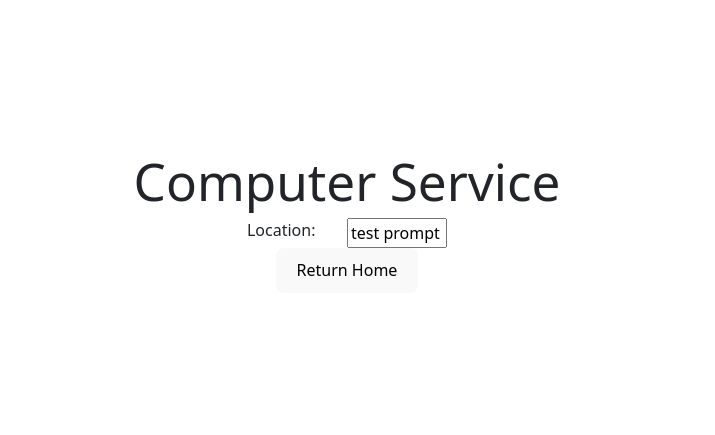
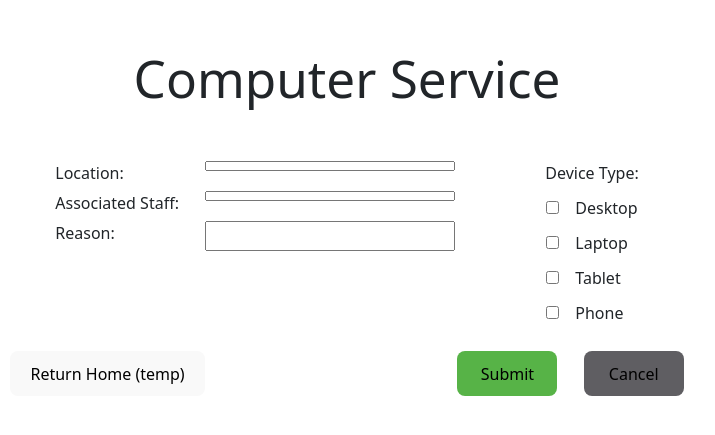
Before and after one commit to Landaman/softeng-framework-mqp, a React (Vite) app in the folder apps/frontend/: page /ServiceRequest in a window 1280 px wide. Shown: the part 177-612 px from the top of the page, without its empty margins (293-1008 px from the left). Built offline with nearby package versions, Linux system fonts and the light colour scheme; the HTML template or start-up script is replaced by a standard one.

Commit message:
Functional service request page

```diff
--- a/apps/frontend/src/ServiceRequest.tsx
+++ b/apps/frontend/src/ServiceRequest.tsx
@@ -1,24 +1,127 @@
-import {ChangeEvent, useState} from 'react';
+import { ChangeEvent, useState } from "react";
 
 function ServiceRequest() {
+  const [locationText, setLocationText] = useState("");
+    const [staffText, setStaffText] = useState("");
+    const [reasonText, setReasonText] = useState("");
+    const [deviceType, setDeviceType] = useState("");
+    const [desktopChecked, setDesktop] = useState(false);
+    const [laptopChecked, setLaptop] = useState(false);
+    const [tabletChecked, setTablet] = useState(false);
+    const [phoneChecked, setPhone] = useState(false);
 
-    const [inputText, setInputText] = useState("test prompt");
 
-    function handleInput(e: ChangeEvent<HTMLInputElement>) {
-        setInputText(e.target.value);
+
+    function handleLocationInput(e: ChangeEvent<HTMLInputElement>) {
+    setLocationText(e.target.value);
+  }
+
+    function handleStaffInput(e: ChangeEvent<HTMLInputElement>) {
+        setStaffText(e.target.value);
+    }
+
+    function handleReasonText(e: ChangeEvent<HTMLTextAreaElement>) {
+        setReasonText(e.target.value);
+    }
+
+    function handleDesktop() {
+        setDeviceType("Desktop");
+        setDesktop(true);
+        setLaptop(false);
+        setTablet(false);
+        setPhone(false);
+    }
+
+    function handleLaptop() {
+        setDeviceType("Laptop");
+        setDesktop(false);
+        setLaptop(true);
+        setTablet(false);
+        setPhone(false);
+    }
+
+    function handleTablet() {
+        setDeviceType("Tablet");
+        setDesktop(false);
+        setLaptop(false);
+        setTablet(true);
+        setPhone(false);
+    }
+
+    function handlePhone() {
+        setDeviceType("Phone");
+        setDesktop(false);
+        setLaptop(false);
+        setTablet(false);
+        setPhone(true);
+    }
+
+    function handleSubmit() {
+        setLocationText("");
+        setReasonText("");
+        setStaffText("");
+        setDesktop(false);
+        setLaptop(false);
+        setTablet(false);
+        setPhone(false);
+
+    }
+
+    function handleClear() {
+        setLocationText("");
+        setReasonText("");
+        setStaffText("");
+        setDesktop(false);
+        setLaptop(false);
+        setTablet(false);
+        setPhone(false);
     }
 
   return (
     <>
       <h1>Computer Service</h1>
+        <div className="hbox">
+            <div className="vbox">
                 <div className="label-container">
                     <label>Location:</label>
-            <input value={inputText} onChange={handleInput} />
+                    <input value={locationText} onChange={handleLocationInput} />
                 </div>
-        <div>
+                <div className="label-container">
+                    <label>Associated Staff:</label>
+                    <input value={staffText} onChange={handleStaffInput} />
+                </div>
+                <div className="label-container2">
+                    <label>Reason:</label>
+                    <textarea value={reasonText} rows={3} onChange={handleReasonText}/>
+                </div>
+            </div>
+            <div className="vbox">
+                <label className="selection-label">Device Type:</label>
+                <div className="selection-container" onClick={handleDesktop}>
+                    <input className="checkbox" type="checkbox" checked={desktopChecked} onChange={handleDesktop}></input>
+                    <label className="descriptor">Desktop</label>
+                </div>
+                <div className="selection-container" onClick={handleLaptop}>
+                    <input className="checkbox" type="checkbox" checked={laptopChecked} onChange={handleLaptop}></input>
+                    <label className="descriptor">Laptop</label>
+                </div>
+                <div className="selection-container" onClick={handleTablet}>
+                    <input className="checkbox" type="checkbox" checked={tabletChecked} onChange={handleTablet}></input>
+                    <label className="descriptor">Tablet</label>
+                </div>
+                <div className="selection-container" onClick={handlePhone}>
+                    <input className="checkbox" type="checkbox" checked={phoneChecked} onChange={handlePhone}></input>
+                    <label className="descriptor">Phone</label>
+                </div>
+            </div>
+        </div>
+      <div className="hbox-button">
         <a href={`/`}>
-        <button className={"button"}>Return Home</button>
+          <button className={"button"}>Return Home (temp)</button>
         </a>
+          <div className={"spacer"}></div>
+          <button className={"submit"} onClick={handleSubmit} >Submit</button>
+          <button className={"cancel"} onClick={handleClear}>Cancel</button>
       </div>
     </>
   );
--- a/apps/frontend/src/index.css
+++ b/apps/frontend/src/index.css
@@ -34,21 +34,98 @@ body {
 h1 {
   font-size: 3.2em;
   line-height: 1.1;
+  margin-bottom: 15px;
+}
+
+button.submit {
+  background-color: #57B347;
+  width: 100px;
+}
+
+button.cancel {
+  background-color: #5F5E62;
+  width: 100px;
 }
 
 label {
-
 }
 
 input {
-  width: 100px;
+  width: 250px;
+  text-wrap: normal;
+  overflow-wrap: normal;
+}
+
+textarea {
+  width: 250px;
+  resize: none;
+}
+
+input.checkbox {
+  width: 15px;
+  margin: 0 15px 20px 0;
+  padding-top: 5px;
+  cursor: pointer;
+}
+
+label.selection-label {
+  margin-top: 10px;
+  margin-bottom: 11px;
+}
+
+label.descriptor {
+  margin-bottom: 24px;
+  cursor: pointer;
 }
 
 .label-container {
   display: flex;
   justify-content: space-between;
+  width: 400px;
+  height: 30px;
+  margin: 0 auto;
+  padding-top: 10px;
+  padding-bottom: 10px;
+}
+
+.label-container2 {
+  display: flex;
+  justify-content: space-between;
+  width: 400px;
+  height: 60px;
+  margin: 0 auto;
+  padding-top: 10px;
+  padding-bottom: 20px;
+}
+
+.selection-container {
+  justify-content: space-between;
+  height: 35px;
+  cursor: pointer;
+}
+
+.hbox {
+  display: flex;
+  flex-direction: row;
+  justify-content: space-between;
+  height: 230px;
+}
+
+.hbox-button {
+  display:flex;
+  flex-direction: row;
+  justify-content: space-between;
+}
+
+.spacer {
   width: 200px;
-  margin: 0 auto;
+}
+
+.vbox {
+  display: flex;
+  flex-direction: column;
+  align-items: flex-start;
+  margin: 30px 45px 30px 45px;
 }
 
 button {
```
Lines whose indentation alone changed are shown as unchanged.
